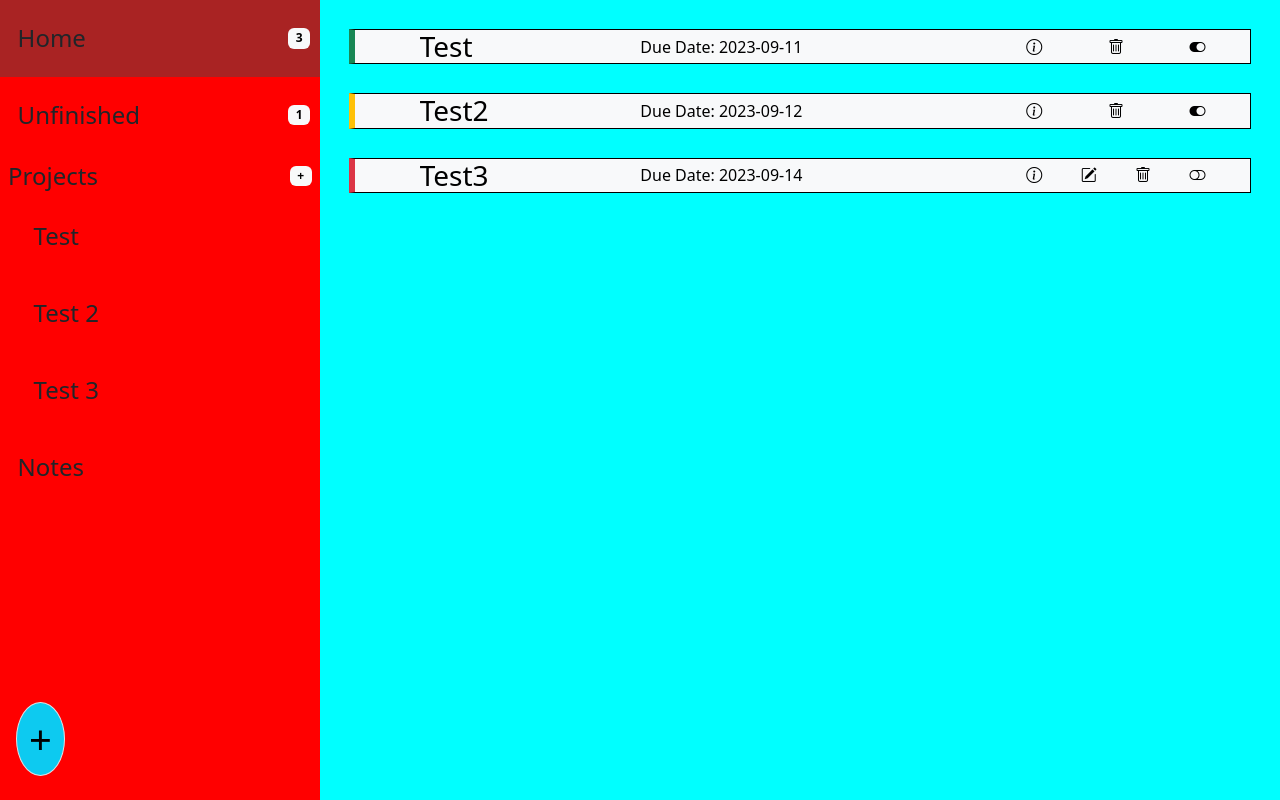
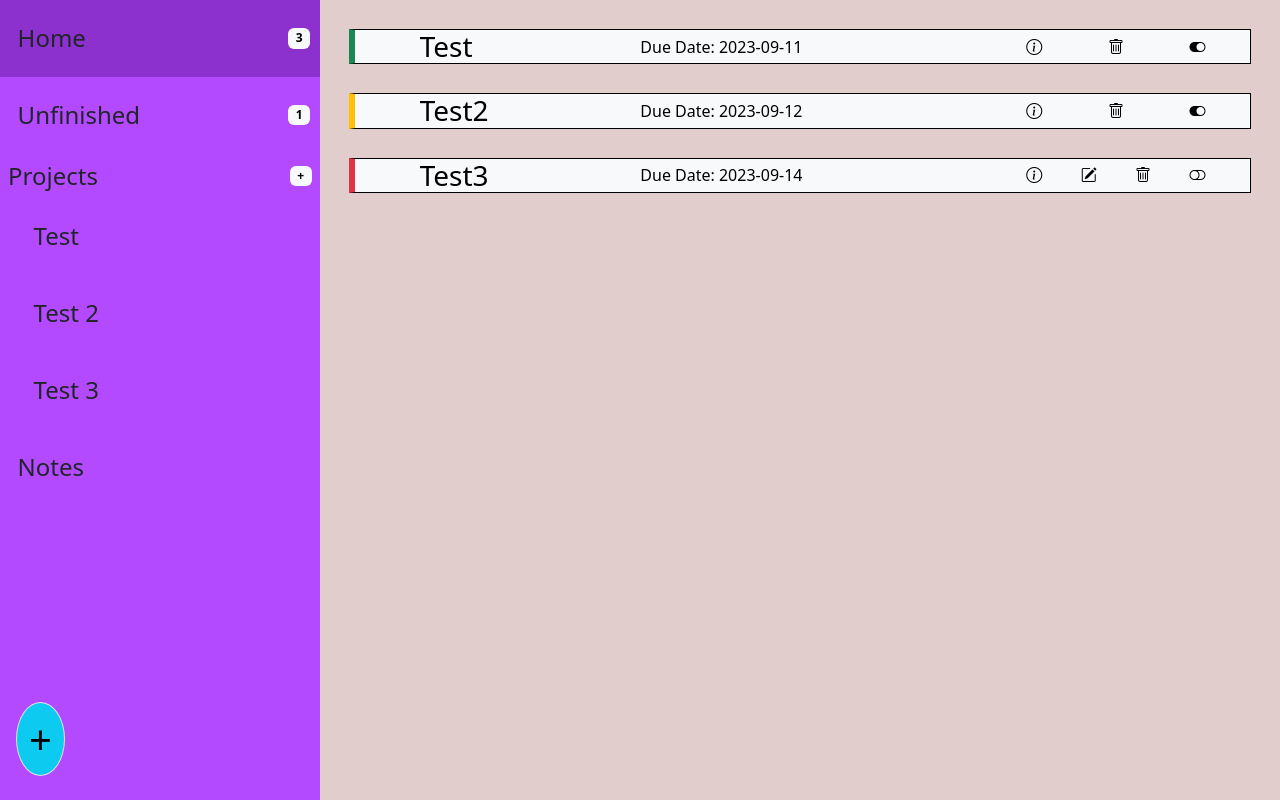
Before and after one commit to MerihM/top_js_todo, a website built with webpack: page src/index.html in a window 1280 px wide. Built offline with nearby package versions, Linux system fonts and the light colour scheme.

Commit message:
Fix colors of page

```diff
--- a/src/scss/styles.scss
+++ b/src/scss/styles.scss
@@ -1,6 +1,12 @@
 @import "bootstrap/scss/bootstrap";
 $bootstrap-icons-font-dir: "~bootstrap-icons/font/fonts";
 @import "~bootstrap-icons/font/bootstrap-icons.scss";
+
+:root {
+    --side-clr: #b44aff;
+    --hvr-clr: #8d31ce;
+    --mn-clr: rgb(226, 205, 205);
+}
 
 .taskCard {
     margin: 3%;
@@ -76,12 +82,12 @@ body {
 side {
     width: 25%;
     display: block;
-    background-color: red;
+    background-color: var(--side-clr);
 }
 
 main {
     width: 75%;
-    background-color: aqua;
+    background-color: var(--mn-clr);
 }
 
 .cont {
@@ -93,5 +99,5 @@ main {
 
 .cont:hover,
 .selected {
-    background-color: rgb(169, 35, 35);
+    background-color: var(--hvr-clr);
 }
```
Also changed, not shown: dist/main.css.
